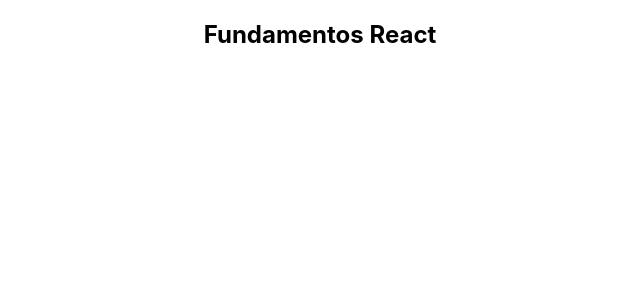
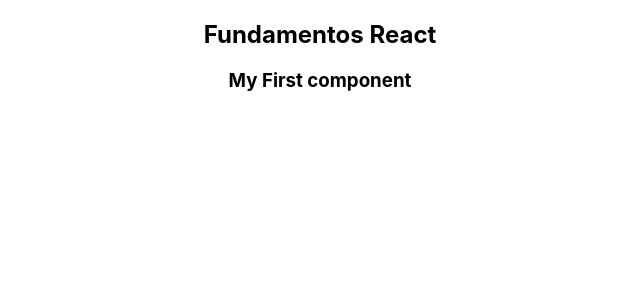
Before and after one commit to GilbertoASJ/ReactJs-Course, a React (Create React App) app in the folder 2_fundamentals/: page / in a window 1280 px wide. Shown: the top 300 px of the page, without its empty margins (320-960 px from the left). Built offline with nearby package versions, Linux system fonts and the light colour scheme.

Commit message:
Feature: :sparkles: Import components

```diff
--- a/2_fundamentals/src/App.jsx
+++ b/2_fundamentals/src/App.jsx
@@ -1,9 +1,14 @@
+// Components - podemos emitir a extensão se o arquivo for js
+import FirstComponent from './components/FirstComponent'
+
+// CSS
 import './App.css';
 
 function App() {
     return (
         <div className="App">
             <h2>Fundamentos React</h2>
+            <FirstComponent />
         </div>
     );
 }
--- a/2_fundamentals/src/components/FirstComponent.jsx
+++ b/2_fundamentals/src/components/FirstComponent.jsx
@@ -2,7 +2,7 @@
 const FirstComponent = () => {
 	return (
 		<div>
-			<h2>My First component</h2>
+			<h3>My First component</h3>
 		</div>
 	)
 }
```
